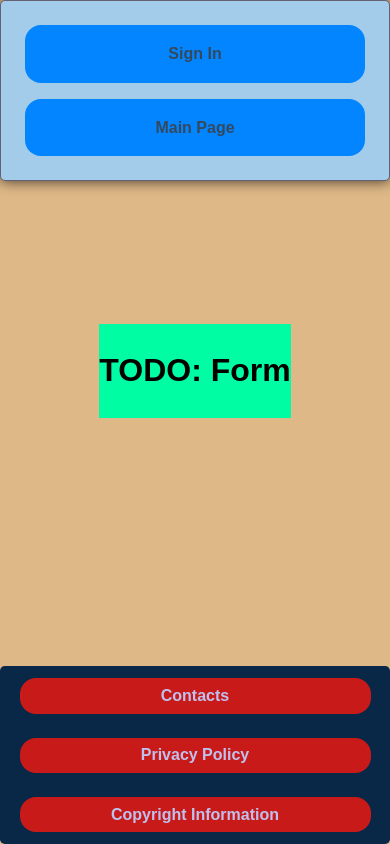
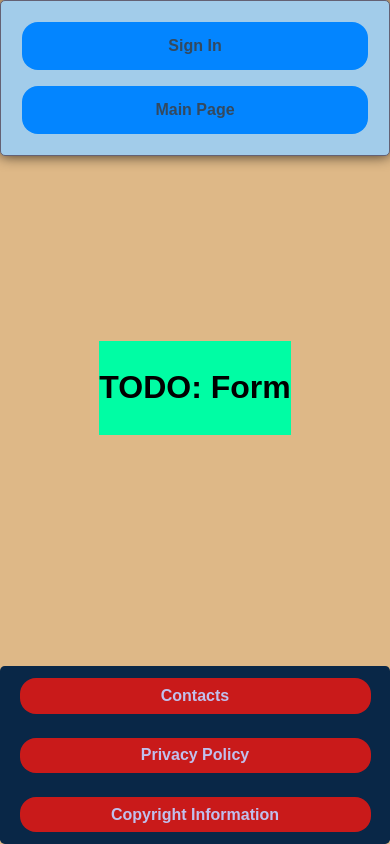
Before and after one commit to raunoraa/Group-AM-Vue, a Vue app in the folder group_am_vue/: page /#/ in a window 390 px wide. Built offline with nearby package versions, Linux system fonts and the light colour scheme.

Commit message:
Some style changes to footer and signup page

```diff
--- a/group_am_vue/src/components/Header.vue
+++ b/group_am_vue/src/components/Header.vue
@@ -104,4 +104,13 @@ li:active{
     color: black;
 }
 
+@media (max-width: 599px) {
+  .header{
+    padding: 0.3em;
+  }
+  li{
+    padding: 0.7em;
+  }
+}
+
 </style>
--- a/group_am_vue/src/views/SignupPage.vue
+++ b/group_am_vue/src/views/SignupPage.vue
@@ -47,7 +47,7 @@ export default {
 
   @media (max-width:600px) {
     main{
-      height: 45vh;
+      height: 55vh;
     }
 
     .signupFooter{
@@ -57,7 +57,7 @@ export default {
 
   @media (max-width:380px) {
     main{
-      height: 35vh;
+      height: 50vh;
     }
   }
 
```
